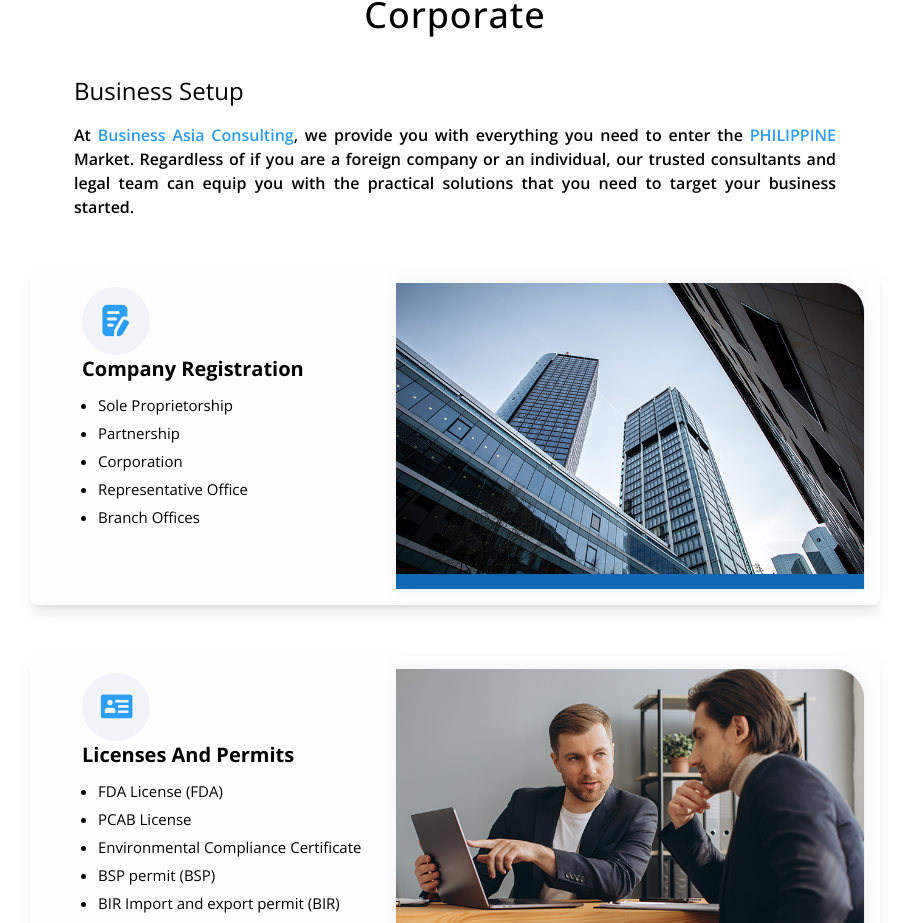
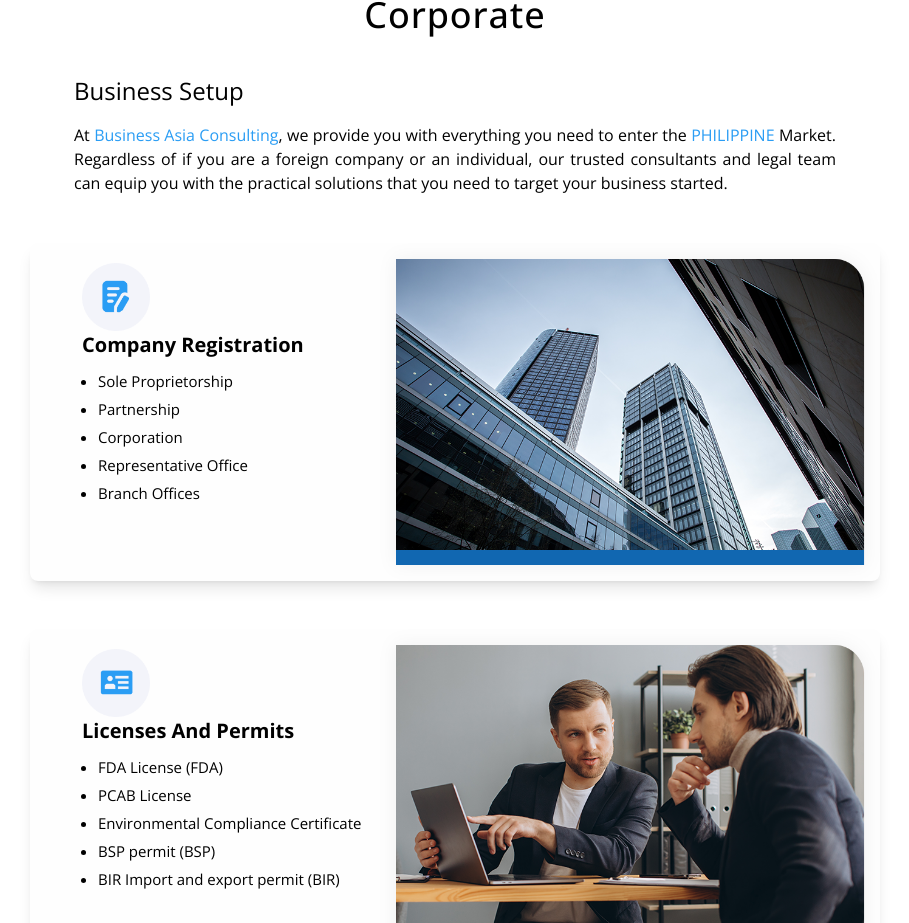
Before and after one commit to normsamorganda/vtime-consulting, a Next.js app: page /Corporate in a window 1280 px wide. Shown: the part 897-1820 px from the top of the page, without its empty margins (185-1094 px from the left). Built offline with nearby package versions, Linux system fonts and the light colour scheme.

Commit message:
font update

```diff
--- a/src/views/Corporate/CorporateContainer.tsx
+++ b/src/views/Corporate/CorporateContainer.tsx
@@ -19,7 +19,7 @@ const CorporateContainer = () => {
         </Text>
         <Text
           size='normal'
-          className={cx('text-black mt-5 leading-6 font-semibold text-justify', 'tablet:!text-sm', 'phone:!text-[12px]')}>
+          className={cx('text-black mt-5 leading-6 text-justify', 'tablet:!text-sm', 'phone:!text-[12px]')}>
             At <span className="text-[#2a9df4]">Business Asia Consulting</span>, we provide you with everything you need to enter the <span className="text-[#2a9df4]">PHILIPPINE</span> Market.
             Regardless of if you are a foreign company or an individual, our trusted consultants and legal team can equip you with the practical solutions that you need to target your business started.
         </Text>
```
